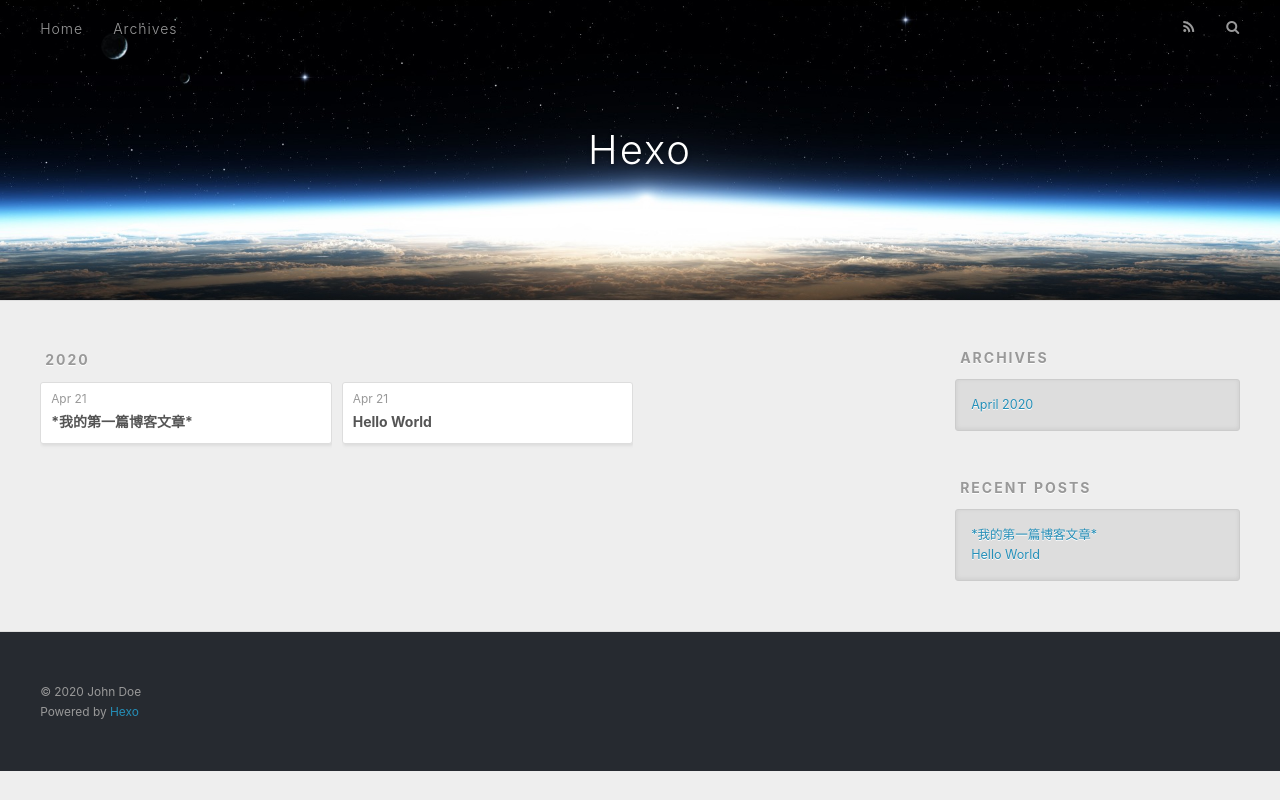
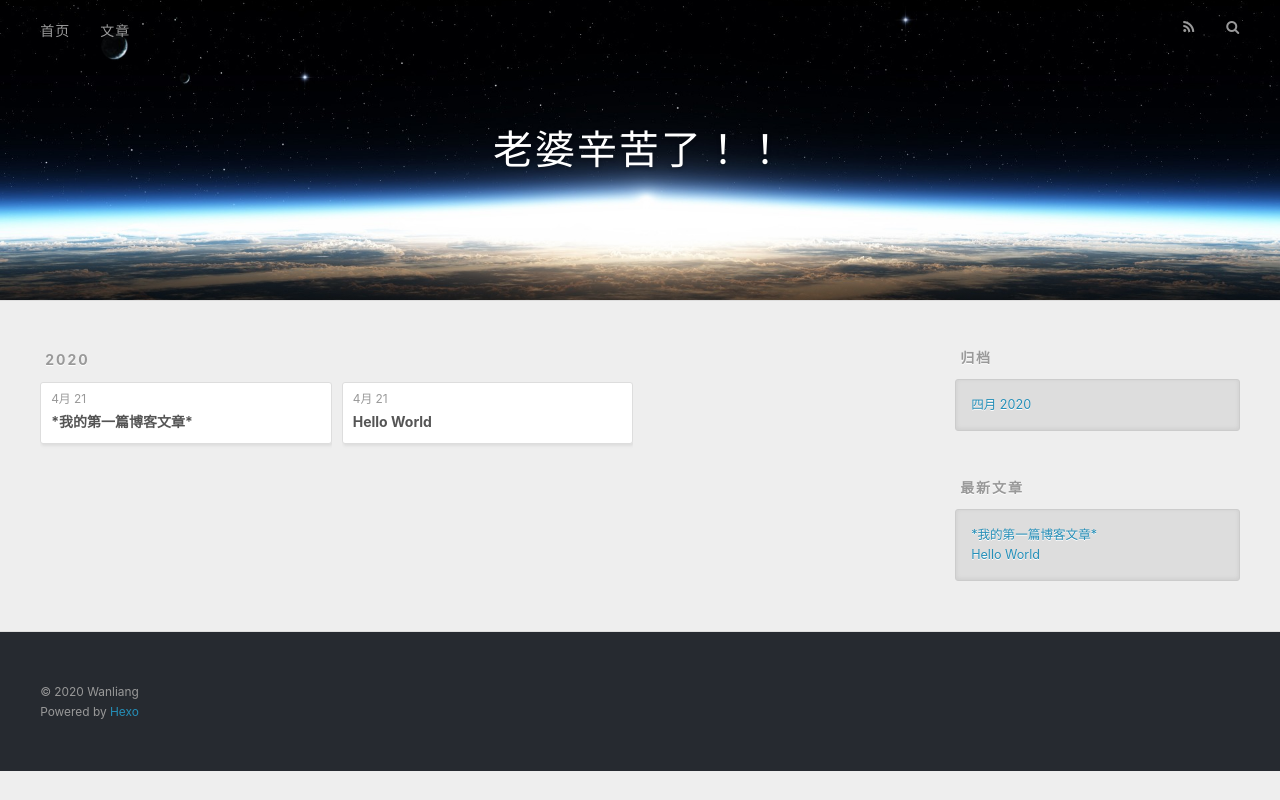
Before and after one commit to wanliang1986/wanliang1986.github.io, a plain HTML site: page archives/2020/04/index.html in a window 1280 px wide. Drawn offline with nearby package versions, Linux system fonts and the light colour scheme.

Commit message:
Site updated: 2020-04-21 14:51:55

```diff
--- a/archives/2020/04/index.html
+++ b/archives/2020/04/index.html
@@ -5,17 +5,17 @@
 
 
 
-  <title>Archives: 2020/4 | Hexo</title>
+  <title>归档: 2020/4 | 老婆辛苦了！！</title>
   <meta name="viewport" content="width=device-width, initial-scale=1, maximum-scale=1">
   <meta property="og:type" content="website">
-<meta property="og:title" content="Hexo">
+<meta property="og:title" content="老婆辛苦了！！">
 <meta property="og:url" content="http://yoursite.com/archives/2020/04/index.html">
-<meta property="og:site_name" content="Hexo">
-<meta property="og:locale" content="en_US">
-<meta property="article:author" content="John Doe">
+<meta property="og:site_name" content="老婆辛苦了！！">
+<meta property="og:locale" content="zh_CN">
+<meta property="article:author" content="Wanliang">
 <meta name="twitter:card" content="summary">
 
-    <link rel="alternate" href="/atom.xml" title="Hexo" type="application/atom+xml">
+    <link rel="alternate" href="/atom.xml" title="老婆辛苦了！！" type="application/atom+xml">
 
 
     <link rel="icon" href="/favicon.png">
@@ -36,7 +36,7 @@
   <div id="header-outer" class="outer">
     <div id="header-title" class="inner">
       <h1 id="logo-wrap">
-        <a href="/" id="logo">Hexo</a>
+        <a href="/" id="logo">老婆辛苦了！！</a>
       </h1>
 
     </div>
@@ -44,16 +44,16 @@
       <nav id="main-nav">
         <a id="main-nav-toggle" class="nav-icon"></a>
 
-          <a class="main-nav-link" href="/">Home</a>
+          <a class="main-nav-link" href="/">首页</a>
 
-          <a class="main-nav-link" href="/archives">Archives</a>
+          <a class="main-nav-link" href="/archives">文章</a>
 
       </nav>
       <nav id="sub-nav">
 
           <a id="nav-rss-link" class="nav-icon" href="/atom.xml" title="RSS Feed"></a>
 
-        <a id="nav-search-btn" class="nav-icon" title="Search"></a>
+        <a id="nav-search-btn" class="nav-icon" title="搜索"></a>
       </nav>
       <div id="search-form-wrap">
         <form action="//google.com/search" method="get" accept-charset="UTF-8" class="search-form"><input type="search" name="q" class="search-form-input" placeholder="Search"><button type="submit" class="search-form-submit">&#xF002;</button><input type="hidden" name="sitesearch" value="http://yoursite.com"></form>
@@ -79,7 +79,7 @@
   <div class="archive-article-inner">
     <header class="archive-article-header">
       <a href="/2020/04/21/%E6%88%91%E7%9A%84%E7%AC%AC%E4%B8%80%E7%AF%87%E5%8D%9A%E5%AE%A2%E6%96%87%E7%AB%A0/" class="archive-article-date">
-  <time datetime="2020-04-21T01:12:11.000Z" itemprop="datePublished">Apr 21</time>
+  <time datetime="2020-04-21T01:12:11.000Z" itemprop="datePublished">4月 21</time>
 </a>
 
 
@@ -98,7 +98,7 @@
   <div class="archive-article-inner">
     <header class="archive-article-header">
       <a href="/2020/04/21/hello-world/" class="archive-article-date">
-  <time datetime="2020-04-21T01:06:57.004Z" itemprop="datePublished">Apr 21</time>
+  <time datetime="2020-04-21T01:06:57.004Z" itemprop="datePublished">4月 21</time>
 </a>
 
 
@@ -130,9 +130,9 @@
 
 
   <div class="widget-wrap">
-    <h3 class="widget-title">Archives</h3>
+    <h3 class="widget-title">归档</h3>
     <div class="widget">
-      <ul class="archive-list"><li class="archive-list-item"><a class="archive-list-link" href="/archives/2020/04/">April 2020</a></li></ul>
+      <ul class="archive-list"><li class="archive-list-item"><a class="archive-list-link" href="/archives/2020/04/">四月 2020</a></li></ul>
     </div>
   </div>
 
@@ -140,7 +140,7 @@
 
 
   <div class="widget-wrap">
-    <h3 class="widget-title">Recent Posts</h3>
+    <h3 class="widget-title">最新文章</h3>
     <div class="widget">
       <ul>
 
@@ -164,7 +164,7 @@
 
   <div class="outer">
     <div id="footer-info" class="inner">
-      &copy; 2020 John Doe<br>
+      &copy; 2020 Wanliang<br>
       Powered by <a href="http://hexo.io/" target="_blank">Hexo</a>
     </div>
   </div>
@@ -172,9 +172,9 @@
     </div>
     <nav id="mobile-nav">
 
-    <a href="/" class="mobile-nav-link">Home</a>
+    <a href="/" class="mobile-nav-link">首页</a>
 
-    <a href="/archives" class="mobile-nav-link">Archives</a>
+    <a href="/archives" class="mobile-nav-link">文章</a>
 
 </nav>
 
--- /dev/null
+++ b/content.json
@@ -0,0 +1 @@
+[{"title":"*我的第一篇博客文章*","date":"2020-04-21T01:12:11.000Z","path":"2020/04/21/我的第一篇博客文章/","tags":[]},{"title":"Hello World","date":"2020-04-21T01:06:57.004Z","path":"2020/04/21/hello-world/","tags":[]}]
```
Also changed, not shown: 2020/04/21/hello-world/index.html (+16 -16 lines), 2020/04/21/我的第一篇博客文章/index.html (+16 -16 lines), archives/2020/index.html (+18 -18 lines), archives/index.html (+18 -18 lines), index.html (+18 -18 lines).
